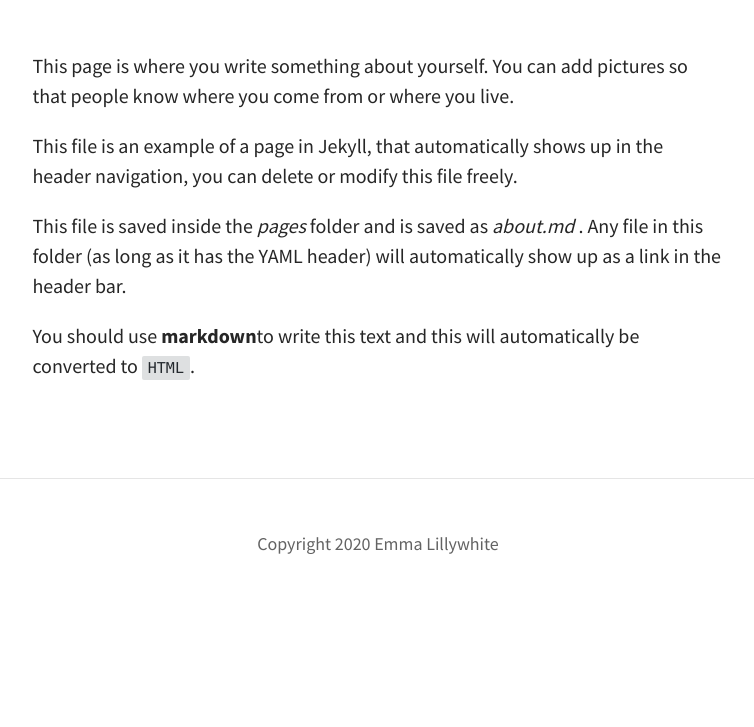
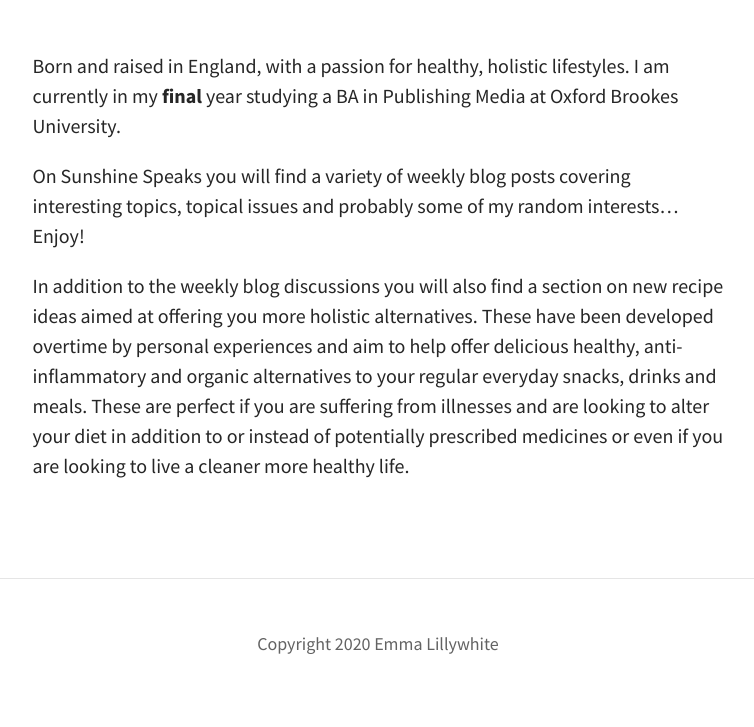
Before and after one commit to sunshinespeaks/sunshinespeaks.github.io, a Jekyll site: the page built from pages/about.md, in a window 1280 px wide. Shown: the part 418-1145 px from the top of the page, without its empty margins (262-1016 px from the left). Built offline with Jekyll 4.4.1, drawn with Linux system fonts in a browser that asks for light colours; before the commit the page ends 1045 px from its top, so only the background shows below that.

Commit message:
Changes to about page.

```diff
--- a/pages/about.md
+++ b/pages/about.md
@@ -9,10 +9,8 @@ published: true
 description:
 ---
 
-This page is where you write something about yourself. You can add pictures so that people know where you come from or where you live.
+Born and raised in England, with a passion for healthy, holistic lifestyles. I am currently in my **final** year studying a BA in Publishing Media at Oxford Brookes University.
 
-This file is an example of a page in Jekyll, that automatically shows up in the header navigation, you can delete or modify this file freely.
+On Sunshine Speaks you will find a variety of weekly blog posts covering interesting topics, topical issues and probably some of my random interests... Enjoy!
 
-This file is saved inside the _pages_ folder and is saved as _about.md_ . Any file in this folder (as long as it has  the YAML header) will automatically show up as a link in the header bar.
-
-You should use **markdown**to write this text and this will automatically be converted to `HTML`.
+In addition to the weekly blog discussions you will also find a section on new recipe ideas aimed at offering you more holistic alternatives. These have been developed overtime by personal experiences and aim to help offer delicious healthy, anti-inflammatory and organic alternatives to your regular everyday snacks, drinks and meals. These are perfect if you are suffering from illnesses and are looking to alter your diet in addition to or instead of potentially prescribed medicines or even if you are looking to live a cleaner more healthy life.
```
